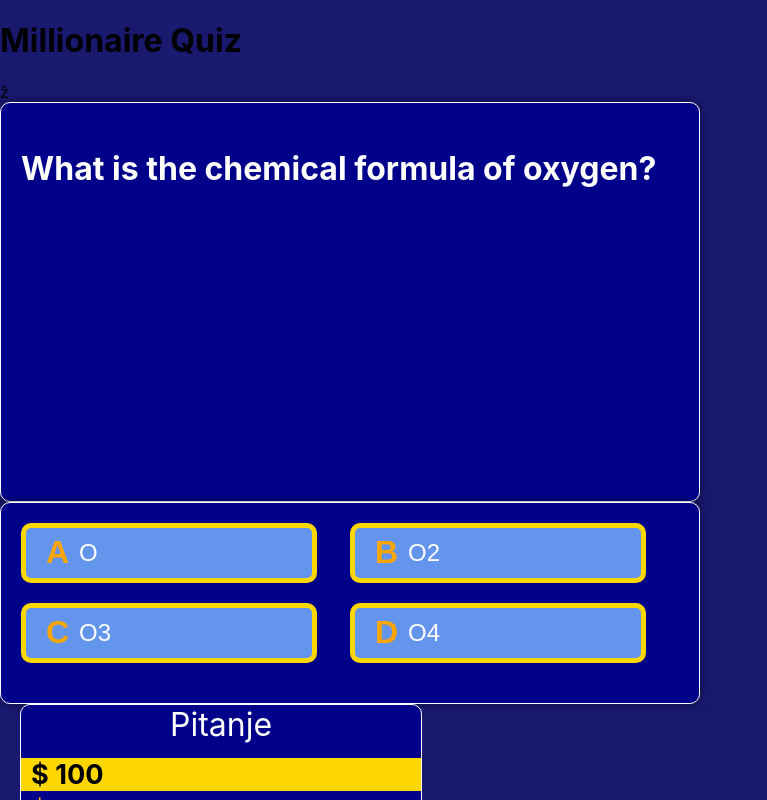
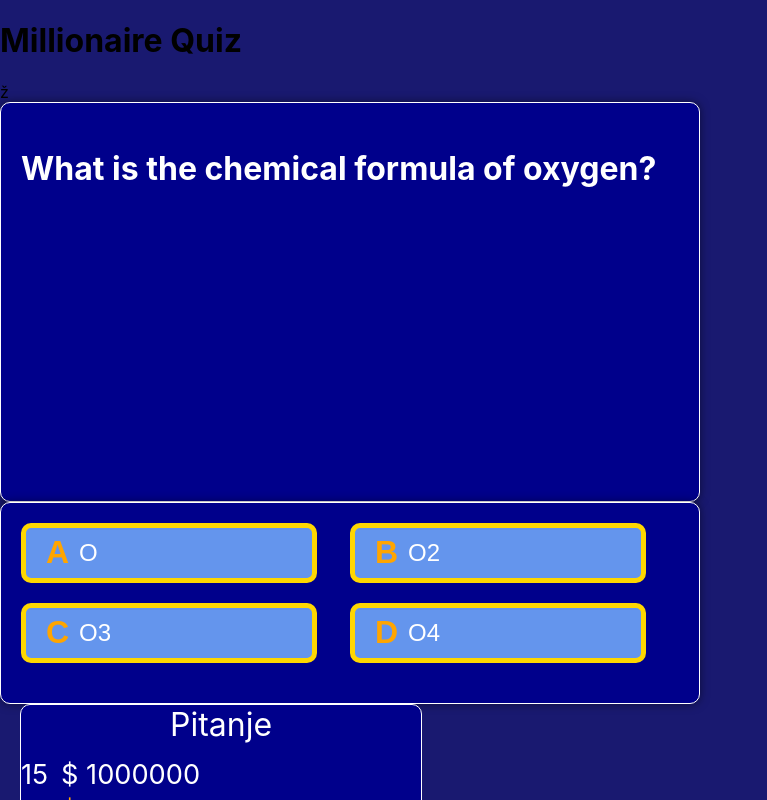
Before and after one commit to drmodun/Internship-18-Millionaire-Quiz, a React (Create React App) app in the folder millionaire-quiz/: page / in a window 1280 px wide. Shown: the top 800 px of the page, without its empty margins (0-767 px from the left). Built offline with nearby package versions, Linux system fonts and the light colour scheme.

Commit message:
implemented end game and restart game features

```diff
--- a/millionaire-quiz/src/App.jsx
+++ b/millionaire-quiz/src/App.jsx
@@ -2,10 +2,15 @@ import React from 'react';
 import './data.js';
 import  { QuestionProvider } from './providers/QuestionProvider.jsx';
 import MainPage from './pages/MainPage/MainPage.jsx';
+import { DialogProvider } from './providers/DialogProvider.jsx';
+import { DialogSwitch } from './components/Dialogs/DialogSwitch.jsx';
 function App() {
   return (
     <QuestionProvider>
+      <DialogProvider>
       <MainPage></MainPage>
+      <DialogSwitch/>
+      </DialogProvider>
     </QuestionProvider>
   );
 }
--- a/millionaire-quiz/src/components/Dialogs/CreateInfoDialog/CreateInfoDialog.jsx
+++ b/millionaire-quiz/src/components/Dialogs/CreateInfoDialog/CreateInfoDialog.jsx
@@ -1,15 +1,16 @@
 import { Dialog, DialogTitle, DialogActions, Button } from "@mui/material";
-export const CreateInfoDialog = ({ isOpen, onClose, text, info }) => {
+import useQuestion from "../../../providers/QuestionProvider";
+export const CreateInfoDialog = ({ isOpen, onClose, text, info}) => {
 
     const [title, content] = [text, info];
-
+    const { finish } = useQuestion();
     return (
         <Dialog PaperProps={{backgroundColor : "white"}} open={isOpen} onClose={onClose}>
             <DialogTitle>{title}</DialogTitle>
             <DialogTitle>{content}</DialogTitle>
 
             <DialogActions>
-                <Button onClick={onClose}>Close</Button>
+                <Button onClick={()=>{if (title==="Congratulations") {finish() ;onClose()} else onClose()}}>Close</Button>
             </DialogActions>
         </Dialog>
     );
--- a/millionaire-quiz/src/components/Joker/Joker.jsx
+++ b/millionaire-quiz/src/components/Joker/Joker.jsx
@@ -1,12 +1,15 @@
-import { useContext, useState } from "react";
+import {useEffect, useState } from "react";
 import useDialog, { DIALOG } from "../../providers/DialogProvider";
-import useQuestion from "../../providers/QuestionProvider";
 export const Jokers = (props) => {
     const { open } = useDialog();
-    const [used, setUsed] = useState([false, false, false]);
-    const { currentQuestionIndex, chosenQuestions } = useQuestion();
+    const [used, setUsed] = useState(props.uses);
+
+    useEffect(() => {
+        setUsed(props.uses);
+    }, [props.uses]);
+
     function phoneAFriend() {
-        const question = chosenQuestions[currentQuestionIndex];
+        const question = props.question;
         const rand = Math.floor(Math.random() * 10);
         let answer = "";
         if (rand < 9) {
@@ -20,10 +23,10 @@ export const Jokers = (props) => {
             text: "Phone a friend",
             info: "You have called your friend and he/she said the answer is: " + answer,
         });
-        setUsed(prev => prev.map((item, index) => index === 0 ? true : item));
+        props.usedFunction(0);
     }
     function askTheAudience() {
-        const question = chosenQuestions[currentQuestionIndex];
+        const question = props.question;
         const rand = Math.floor(Math.random() * 10);
         let answer = "";
         if (rand < 8) {
@@ -37,13 +40,12 @@ export const Jokers = (props) => {
             text: "Phone a friend",
             info: "You have asked the audience and they said that the answer is: " + answer,
         });
-        setUsed(prev => prev.map((item, index) => index === 1 ? true : item));
-
+        props.usedFunction(1);
     }
     function fiftyFifty() {
         console.log(used);
         let indexes = [0, 1, 2, 3];
-        const question = chosenQuestions[currentQuestionIndex];
+        const question = props.question;
         const wrongAnswersIndexes = [];
         for (let i = 0; i < question.choices.length; i++) {
             if (question.choices[i] !== question.answer) {
@@ -60,7 +62,7 @@ export const Jokers = (props) => {
             text: "50/50",
             info: "You have removed two wrong answers",
         });
-        setUsed(prev => prev.map((item, index) => index === 2 ? true : item));
+        props.usedFunction(2);
         props.fiftyFifty(newChoices);
 
 
--- a/millionaire-quiz/src/components/Quiz/Board.jsx
+++ b/millionaire-quiz/src/components/Quiz/Board.jsx
@@ -6,9 +6,9 @@ export const Board = (props) => {
     return (
         <div className={classes.Board}>
             <div className = {classes.BoardTitle}>Pitanje</div>
-            {values.map((value, index) => (
-                <div key={index} className={ index === props.currentQuestionIndex ? classes.CurrentItem : classes.BoardItem} style={{ color: props.currentQuestionIndex===index ? "black" : colors[index] }}>
-                    <span className={classes.ItemText}>{"$" + " " + value}</span>
+            {values.reverse().map((value, index) => (
+                <div key={index} className={ 15-1-index === props.currentQuestionIndex ? classes.CurrentItem : classes.BoardItem} style={{ color: props.currentQuestionIndex===15-1-index ? "black" : colors[index] }}>
+                    <span style={{width : "30px"}}>{15-index}</span><span className={classes.ItemText}>{"$" + " " + value}</span>
                 </div>
             ))}
         </div>
--- a/millionaire-quiz/src/pages/MainPage/MainPage.jsx
+++ b/millionaire-quiz/src/pages/MainPage/MainPage.jsx
@@ -1,25 +1,39 @@
-import React, { useState } from 'react';
+import React, { useEffect, useState } from 'react';
 import { questions } from '../../data.js';
 import Question from '../../components/Question';
 import  useQuestion, {QuestionProvider} from '../../providers/QuestionProvider';
 import classes from './MainPage.module.css';
 import { Board } from '../../components/Quiz/Board.jsx';
-import { DialogProvider } from '../../providers/DialogProvider.jsx';
+import useDialog, { DIALOG, DialogProvider } from '../../providers/DialogProvider.jsx';
 import { DialogSwitch } from '../../components/Dialogs/DialogSwitch.jsx';
 import { Jokers } from '../../components/Joker/Joker.jsx';
+import { useForkRef } from '@mui/material';
 function MainPage() {
-  const { chosenQuestions, currentQuestionIndex, updateCurrentQuestion, resetQuestions } = useQuestion();
+  const { chosenQuestions, currentQuestionIndex, updateCurrentQuestion, finish, isWon, jokersUsed, updateJokersUsed} = useQuestion();
 
   const [choiceStates, setChoiceStates] = useState([true , true, true, true]);
+  const {open} = useDialog();
   const onSubmit = (isCorrect) => {
     setChoiceStates([true, true, true, true]);
-    if (isCorrect)
-      updateCurrentQuestion();
+    if (isCorrect){
+      if (currentQuestionIndex < 14)
+        updateCurrentQuestion();
+      else{
+        console.log("You have won the game and a million dollars!");
+        open(DIALOG.INFO, {
+          text: "Congratulations",
+          info: "You have won the game and a million dollars!",
+        });
+      }
+    }
     else
-      resetQuestions();
+      finish();
 
 
   }
+
+
+
   function fiftyFifty(newChoices) {
     let tempChoices = [false, false, false, false];
     tempChoices[newChoices[0]] = true;
@@ -38,7 +52,7 @@ function MainPage() {
         <Question question={chosenQuestions[currentQuestionIndex]} onSubmit={onSubmit} availableChoices = {choiceStates}/>
         <Board currentQuestionIndex = {currentQuestionIndex}></Board>
         </div>
-        <Jokers fiftyFifty={fiftyFifty}></Jokers>
+        <Jokers fiftyFifty={fiftyFifty} usedFunction = {updateJokersUsed} uses ={jokersUsed} question={chosenQuestions[currentQuestionIndex]} ></Jokers>
       </div>
       <DialogSwitch/>
       </DialogProvider>
--- a/millionaire-quiz/src/providers/QuestionProvider.jsx
+++ b/millionaire-quiz/src/providers/QuestionProvider.jsx
@@ -10,9 +10,12 @@ const defaultContext = {
     currentQuestionIndex: 0,
     currentQuestion: null,
     updateCurrentQuestion: () => {},
+    updateJokersUsed: () => {},
     resetQuestions: () => {},
     finish: () => {},
     isFinished: false,
+    isWon : false,
+    jokersUsed: [0,0,0],
 }
 
 export const QuestionContext = createContext(defaultContext);
@@ -20,37 +23,42 @@ export const QuestionContext = createContext(defaultContext);
 export const QuestionProvider = ({ children }) => {
     const [currentQuestionIndex, setCurrentQuestionIndex] = useState(defaultContext.currentQuestionIndex);
 
-    const [isFinished, setIsFinished] = useState(false);
+    const [isFinished, setIsFinished] = useState(defaultContext.isFinished);
     const [questions, setQuestions] = useState(defaultContext.questions);
+
+    const [isWon, setIsWon] = useState(defaultContext.isWon);
+
+    const [jokersUsed, setJokersUsed] = useState(defaultContext.jokersUsed);
 
     const [chosenQuestions, setChosenQuestions] = useState(defaultContext.chosenQuestions);
     const [currentQuestion, setCurrentQuestion] = useState(defaultContext.chosenQuestions[currentQuestionIndex]);
+
 
     const updateCurrentQuestion = () => {
         console.log("update");
         if (currentQuestionIndex < 14) {
             setCurrentQuestionIndex(prev => prev + 1);
         } else {
-            setIsFinished(true);
+            setIsWon(true);
         }
         console.log(currentQuestionIndex, currentQuestion);
     }
 
-    const resetQuestions = () => {
-        console.log("reset");
-        setIsFinished(true);
-
-        setChosenQuestions(generateQuestions());
-        setCurrentQuestionIndex(0);
+    const updateJokersUsed = (index) => {
+        let temp = jokersUsed;
+        temp[index] = 1;
+        setJokersUsed(temp);
 
 
 
     }
 
     const finish = () => {
-        setIsFinished(true);
-        resetQuestions();
+        setJokersUsed([0,0,0]);
+        setCurrentQuestionIndex(0);
+        setChosenQuestions(generateQuestions());
     }
+
 
     return (
         <QuestionContext.Provider value={{
@@ -59,9 +67,11 @@ export const QuestionProvider = ({ children }) => {
             currentQuestionIndex,
             currentQuestion,
             updateCurrentQuestion,
-            resetQuestions,
+            updateJokersUsed,
             finish,
             isFinished,
+            isWon,
+            jokersUsed,
         }}>
             {children}
         </QuestionContext.Provider>
```
